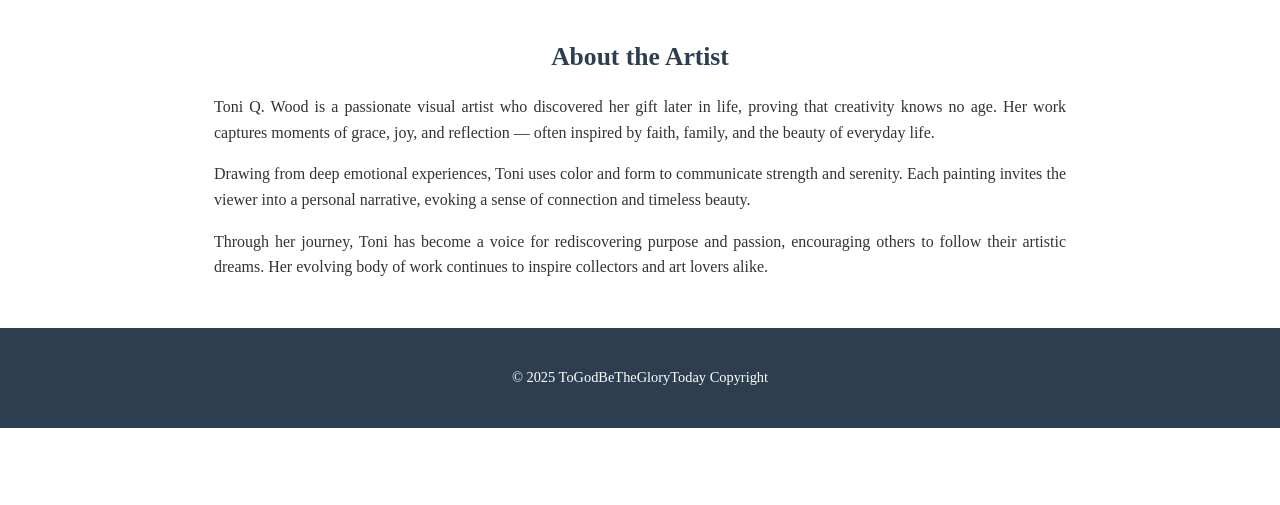
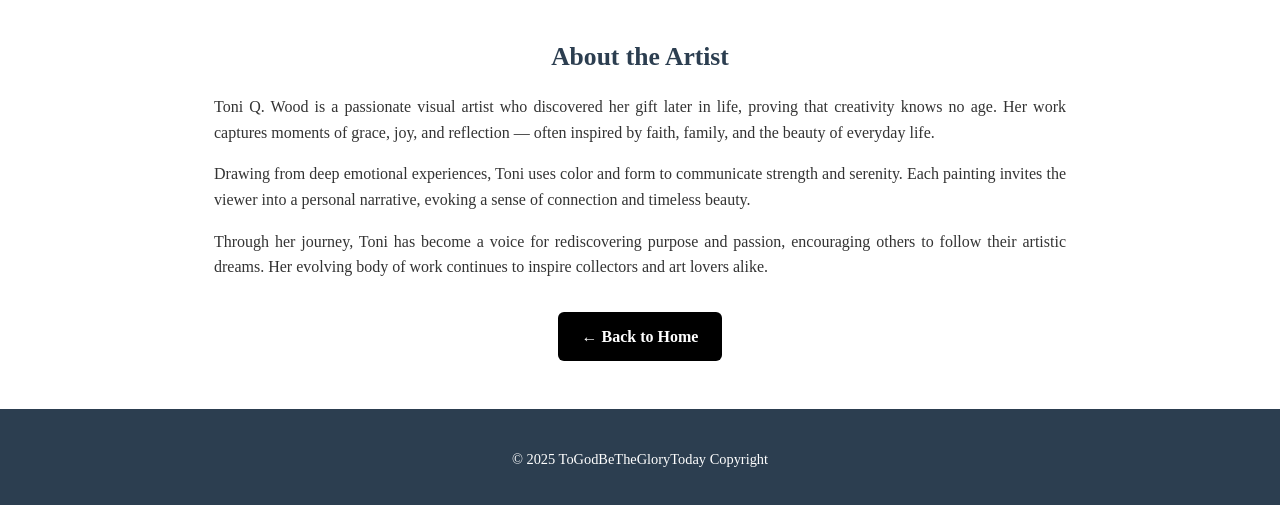
Before and after one commit to kjlartsanctuary/togodbetheglorytoday, a plain HTML site: page biography.html in a window 1280 px wide. Shown: the part 631-1136 px from the top of the page. Before the commit the page ends 1059 px from the top, so only its background shows below. Drawn offline with Linux system fonts and the light colour scheme.

Commit message:
Update biography.html

```diff
--- a/biography.html
+++ b/biography.html
@@ -182,6 +182,29 @@
       </p>
     </div>
   </main>
+<div class="back-home">
+  <a href="index.html" class="btn-home">← Back to Home</a>
+</div>
+
+<style>
+  .back-home {
+    text-align: center;
+    margin: 2rem 0;
+  }
+  .btn-home {
+    display: inline-block;
+    padding: 0.75rem 1.5rem;
+    background: #000;
+    color: #fff;
+    font-weight: bold;
+    text-decoration: none;
+    border-radius: 6px;
+    transition: background 0.3s ease;
+  }
+  .btn-home:hover {
+    background: #444;
+  }
+</style>
 
   <footer>
     <p>&copy; 2025 ToGodBeTheGloryToday Copyright</p>
```
